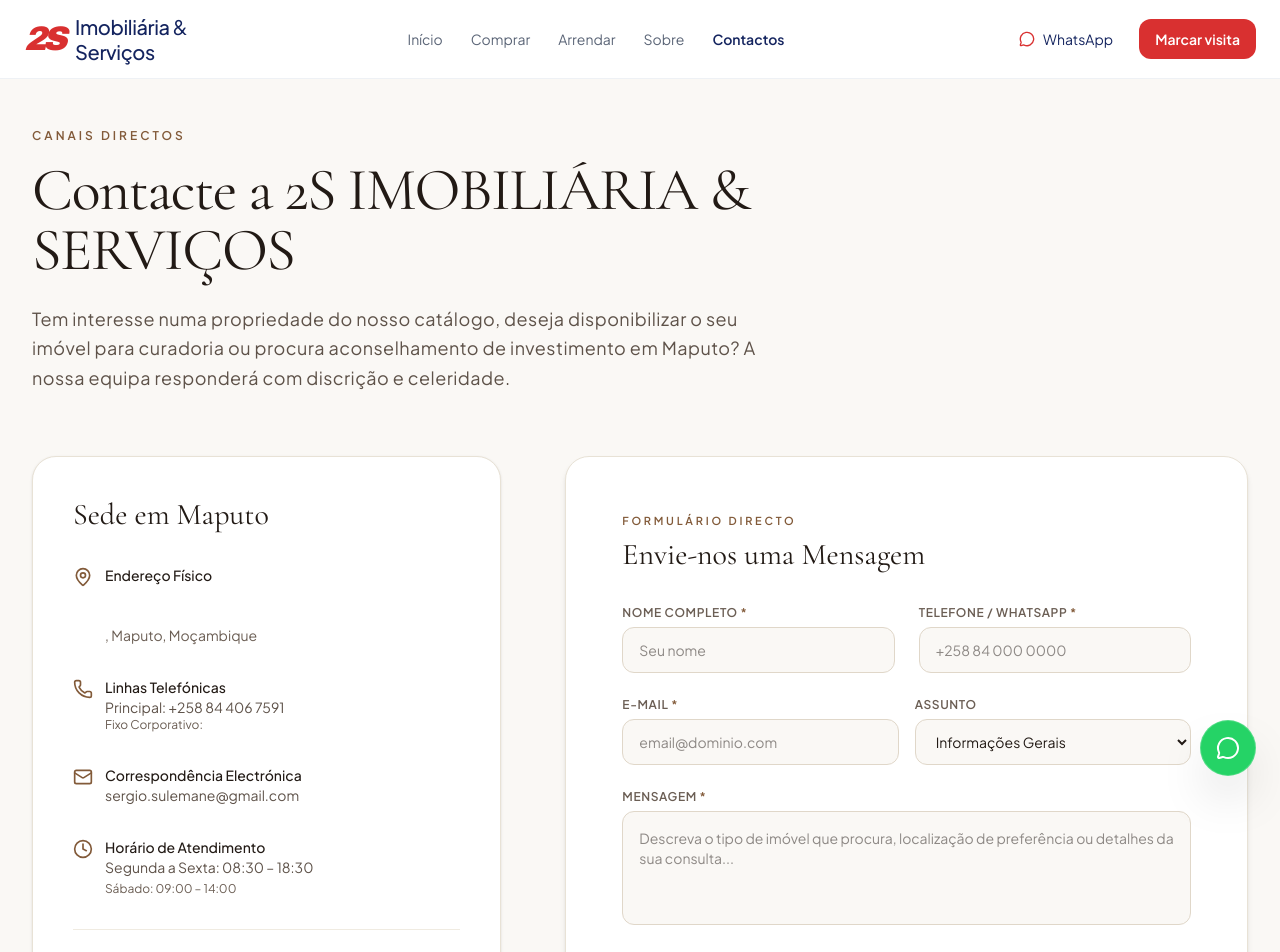
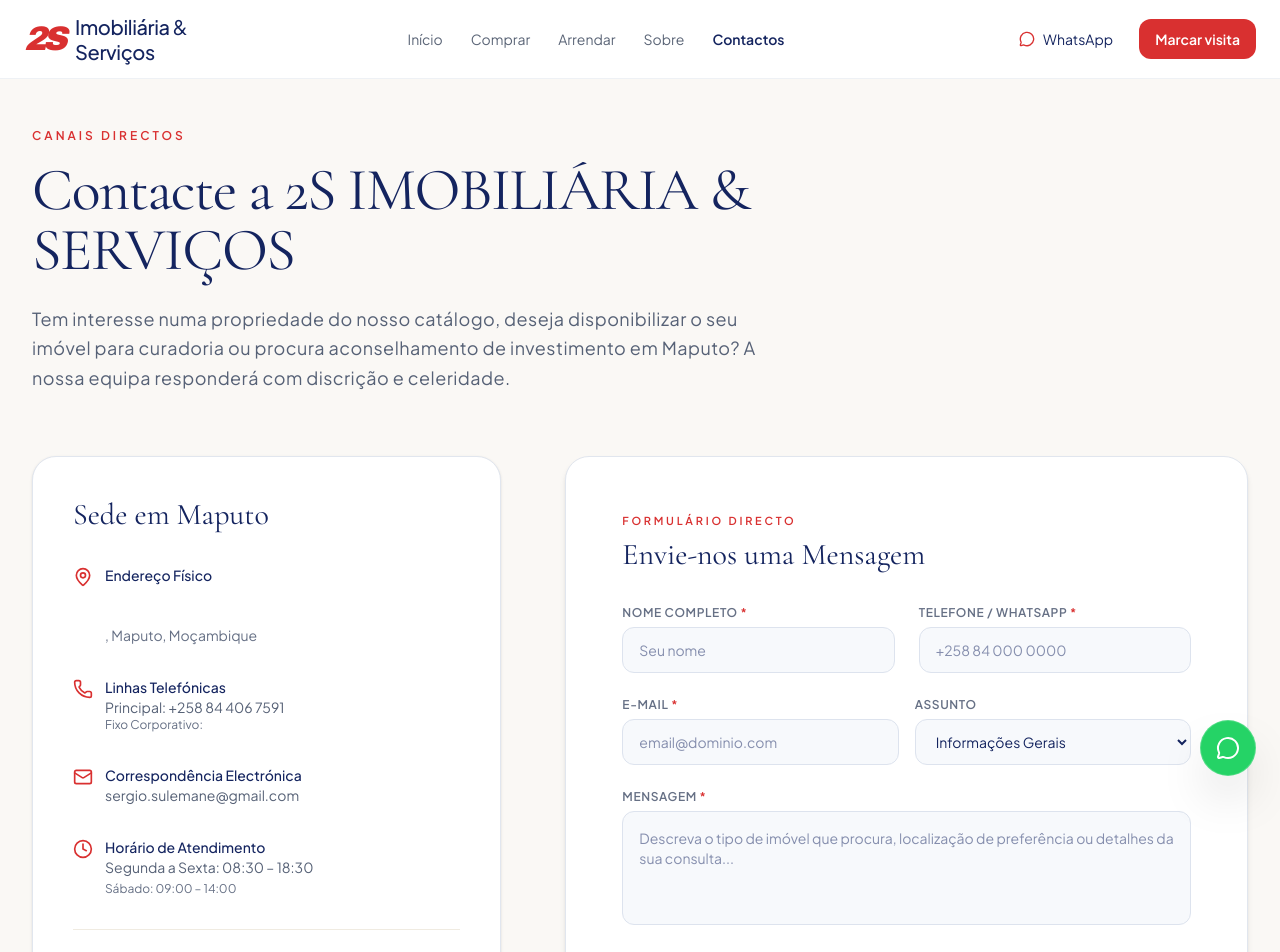
Before and after one commit to yunildothovela29-cloud/AUREA1, a React (Vite) app: page /contactos in a window 1280 px wide. Shown: the top 952 px of the page. Built offline with nearby package versions, Linux system fonts and the light colour scheme.

Commit message:
Apply 2S brand styling and copy

```diff
--- a/src/pages/ContactPage.tsx
+++ b/src/pages/ContactPage.tsx
@@ -47,16 +47,16 @@
   };
 
   return (
-    <div className="pt-32 pb-32 max-w-7xl mx-auto px-4 sm:px-6 lg:px-8 text-[#261B14]">
+    <div className="pt-32 pb-32 max-w-7xl mx-auto px-4 sm:px-6 lg:px-8 text-[#14245F]">
       {/* Header */}
       <div className="max-w-3xl mb-16">
-        <span className="text-xs uppercase tracking-[0.25em] text-[#825A39] font-semibold block mb-4">
+        <span className="text-xs uppercase tracking-[0.25em] text-[#D93030] font-semibold block mb-4">
           Canais Directos
         </span>
-        <h1 className="font-serif text-4xl sm:text-5xl lg:text-6xl text-[#221A15] font-normal tracking-tight mb-6">
+        <h1 className="font-serif text-4xl sm:text-5xl lg:text-6xl text-[#14245F] font-normal tracking-tight mb-6">
           Contacte a {BRAND_CONFIG.name}
         </h1>
-        <p className="text-base sm:text-lg text-[#5E5249] leading-relaxed tracking-wide">
+        <p className="text-base sm:text-lg text-[#566176] leading-relaxed tracking-wide">
           Tem interesse numa propriedade do nosso catálogo, deseja disponibilizar o seu imóvel para curadoria ou procura aconselhamento de investimento em Maputo? A nossa equipa responderá com discrição e celeridade.
         </p>
       </div>
@@ -65,59 +65,59 @@
         {/* Left Column: Coordinates, WhatsApp and Architectural Visual */}
         <div className="lg:col-span-5 space-y-10">
           {/* Office Information Card */}
-          <div className="bg-white rounded-3xl border border-[#E8E2D6] p-10 shadow-sm space-y-8">
-            <h3 className="font-serif text-3xl text-[#221A15] font-normal">
+          <div className="bg-white rounded-3xl border border-[#E1E6EE] p-10 shadow-sm space-y-8">
+            <h3 className="font-serif text-3xl text-[#14245F] font-normal">
               Sede em Maputo
             </h3>
 
-            <div className="space-y-6 text-sm text-[#5E5249]">
+            <div className="space-y-6 text-sm text-[#566176]">
               <div className="flex items-start gap-3">
-                <MapPin className="w-5 h-5 text-[#825A39] shrink-0 mt-0.5" />
+                <MapPin className="w-5 h-5 text-[#D93030] shrink-0 mt-0.5" />
                 <div>
-                  <strong className="text-[#221A15] block font-medium">Endereço Físico</strong>
+                  <strong className="text-[#14245F] block font-medium">Endereço Físico</strong>
                   <span>{BRAND_CONFIG.location.street}</span>
                   <br />
                   <span>{BRAND_CONFIG.location.building}</span>
                   <br />
-                  <span className="text-[#6B5E54]">{BRAND_CONFIG.location.neighborhood}, {BRAND_CONFIG.location.city}, {BRAND_CONFIG.location.country}</span>
+                  <span className="text-[#667085]">{BRAND_CONFIG.location.neighborhood}, {BRAND_CONFIG.location.city}, {BRAND_CONFIG.location.country}</span>
                 </div>
               </div>
 
               <div className="flex items-start gap-3 pt-2">
-                <Phone className="w-5 h-5 text-[#825A39] shrink-0 mt-0.5" />
+                <Phone className="w-5 h-5 text-[#D93030] shrink-0 mt-0.5" />
                 <div>
-                  <strong className="text-[#221A15] block font-medium">Linhas Telefónicas</strong>
-                  <a href={`tel:${BRAND_CONFIG.phone}`} className="hover:text-[#825A39] block transition-colors">
+                  <strong className="text-[#14245F] block font-medium">Linhas Telefónicas</strong>
+                  <a href={`tel:${BRAND_CONFIG.phone}`} className="hover:text-[#D93030] block transition-colors">
                     Principal: {BRAND_CONFIG.phoneDisplay}
                   </a>
-                  <a href={`tel:${BRAND_CONFIG.secondaryPhone}`} className="text-xs text-[#6B5E54] hover:text-[#221A15] block transition-colors">
+                  <a href={`tel:${BRAND_CONFIG.secondaryPhone}`} className="text-xs text-[#667085] hover:text-[#14245F] block transition-colors">
                     Fixo Corporativo: {BRAND_CONFIG.secondaryPhone}
                   </a>
                 </div>
               </div>
 
               <div className="flex items-start gap-3 pt-2">
-                <Mail className="w-5 h-5 text-[#825A39] shrink-0 mt-0.5" />
+                <Mail className="w-5 h-5 text-[#D93030] shrink-0 mt-0.5" />
                 <div>
-                  <strong className="text-[#221A15] block font-medium">Correspondência Electrónica</strong>
-                  <a href={`mailto:${BRAND_CONFIG.email}`} className="hover:text-[#825A39] block transition-colors">
+                  <strong className="text-[#14245F] block font-medium">Correspondência Electrónica</strong>
+                  <a href={`mailto:${BRAND_CONFIG.email}`} className="hover:text-[#D93030] block transition-colors">
                     {BRAND_CONFIG.email}
                   </a>
-                  <a href={`mailto:${BRAND_CONFIG.salesEmail}`} className="text-xs text-[#6B5E54] hover:text-[#221A15] block transition-colors">
+                  <a href={`mailto:${BRAND_CONFIG.salesEmail}`} className="text-xs text-[#667085] hover:text-[#14245F] block transition-colors">
                     {BRAND_CONFIG.salesEmail}
                   </a>
                 </div>
               </div>
 
               <div className="flex items-start gap-3 pt-2">
-                <Clock className="w-5 h-5 text-[#825A39] shrink-0 mt-0.5" />
+                <Clock className="w-5 h-5 text-[#D93030] shrink-0 mt-0.5" />
                 <div>
-                  <strong className="text-[#221A15] block font-medium">Horário de Atendimento</strong>
+                  <strong className="text-[#14245F] block font-medium">Horário de Atendimento</strong>
                   <span>{BRAND_CONFIG.officeHours.weekdays}</span>
                   <br />
-                  <span className="text-xs text-[#6B5E54]">{BRAND_CONFIG.officeHours.saturdays}</span>
+                  <span className="text-xs text-[#667085]">{BRAND_CONFIG.officeHours.saturdays}</span>
                   <br />
-                  <span className="text-xs text-[#6B5E54]">{BRAND_CONFIG.officeHours.sundays}</span>
+                  <span className="text-xs text-[#667085]">{BRAND_CONFIG.officeHours.sundays}</span>
                 </div>
               </div>
             </div>
@@ -128,7 +128,7 @@
                 href={getWhatsAppUrl()}
                 target="_blank"
                 rel="noopener noreferrer"
-                className="w-full flex items-center justify-center gap-3 py-4 px-4 rounded-2xl bg-[#FAF8F5] hover:bg-[#F2ECE1] border border-[#E0D7C9] text-[#221A15] text-[11px] uppercase tracking-widest font-semibold transition-all shadow-sm"
+                className="w-full flex items-center justify-center gap-3 py-4 px-4 rounded-2xl bg-[#F7F9FC] hover:bg-[#F1F4F8] border border-[#DDE3EE] text-[#14245F] text-[11px] uppercase tracking-widest font-semibold transition-all shadow-sm"
               >
                 <MessageCircle className="w-5 h-5 text-[#25D366]" />
                 <span>Conversar no WhatsApp</span>
@@ -137,14 +137,14 @@
           </div>
 
           {/* Architecture Office Visual */}
-          <div className="rounded-2xl overflow-hidden border border-[#E8E2D6] shadow-sm relative aspect-16/9">
+          <div className="rounded-2xl overflow-hidden border border-[#E1E6EE] shadow-sm relative aspect-16/9">
             <img
               src="https://images.unsplash.com/photo-1497366216548-37526070297c?auto=format&fit=crop&w=1000&q=80"
-              alt="Escritório da Aurea Properties em Maputo"
+              alt="Escritório da 2S Imobiliária & Serviços em Maputo"
               className="w-full h-full object-cover"
             />
             <div className="absolute inset-0 bg-gradient-to-t from-black/60 to-transparent flex items-end p-4">
-              <span className="text-[#FAF8F5] text-xs font-mono tracking-wider">
+              <span className="text-[#F7F9FC] text-xs font-mono tracking-wider">
                 Polana Corporate Center • Maputo
               </span>
             </div>
@@ -153,22 +153,22 @@
 
         {/* Right Column: Contact Form */}
         <div className="lg:col-span-7">
-          <div className="bg-white rounded-3xl border border-[#E8E2D6] p-10 sm:p-14 shadow-md">
+          <div className="bg-white rounded-3xl border border-[#E1E6EE] p-10 sm:p-14 shadow-md">
             {submitted ? (
               <div className="text-center py-16 space-y-6 animate-in fade-in zoom-in-95 duration-300">
-                <div className="w-20 h-20 rounded-full bg-[#EDF6EE] text-[#2C6B38] border border-[#C6E2C9] flex items-center justify-center mx-auto">
+                <div className="w-20 h-20 rounded-full bg-[#ECFDF3] text-[#2C6B38] border border-[#C6E2C9] flex items-center justify-center mx-auto">
                   <CheckCircle2 className="w-10 h-10" />
                 </div>
-                <h3 className="font-serif text-3xl text-[#221A15] font-normal">
+                <h3 className="font-serif text-3xl text-[#14245F] font-normal">
                   Mensagem enviada com sucesso!
                 </h3>
-                <p className="text-base text-[#5E5249] max-w-md mx-auto leading-relaxed tracking-wide">
+                <p className="text-base text-[#566176] max-w-md mx-auto leading-relaxed tracking-wide">
                   Agradecemos o seu contacto. A nossa equipa de consultores seniores responderá à sua mensagem com brevidade.
                 </p>
                 <button
                   type="button"
                   onClick={() => setSubmitted(false)}
-                  className="mt-8 px-8 py-3.5 rounded-full bg-[#3E2819] text-[#FAF8F5] text-xs uppercase tracking-widest font-semibold hover:bg-[#26180E] transition-colors cursor-pointer shadow-sm"
+                  className="mt-8 px-8 py-3.5 rounded-full bg-[#14245F] text-[#F7F9FC] text-xs uppercase tracking-widest font-semibold hover:bg-[#26180E] transition-colors cursor-pointer shadow-sm"
                 >
                   Enviar outra mensagem
                 </button>
@@ -176,18 +176,18 @@
             ) : (
               <form onSubmit={handleSubmit} className="space-y-6">
                 <div className="mb-8">
-                  <span className="text-[11px] uppercase tracking-[0.25em] text-[#825A39] font-semibold block mb-2">
+                  <span className="text-[11px] uppercase tracking-[0.25em] text-[#D93030] font-semibold block mb-2">
                     Formulário Directo
                   </span>
-                  <h3 className="font-serif text-3xl text-[#221A15] font-normal mb-2">
+                  <h3 className="font-serif text-3xl text-[#14245F] font-normal mb-2">
                     Envie-nos uma Mensagem
                   </h3>
                 </div>
 
                 <div className="grid grid-cols-1 sm:grid-cols-2 gap-6">
                   <div>
-                    <label className="block text-xs font-semibold uppercase tracking-wider text-[#6B5E54] mb-1.5">
-                      Nome Completo <span className="text-[#825A39]">*</span>
+                    <label className="block text-xs font-semibold uppercase tracking-wider text-[#667085] mb-1.5">
+                      Nome Completo <span className="text-[#D93030]">*</span>
                     </label>
                     <input
                       type="text"
@@ -197,16 +197,16 @@
                         if (errors.name) setErrors((prev) => ({ ...prev, name: '' }));
                       }}
                       placeholder="Seu nome"
-                      className={`w-full py-3 px-4 bg-[#FAF8F5] border rounded-xl text-xs sm:text-sm text-[#221A15] focus:outline-hidden focus:border-[#825A39] ${
-                        errors.name ? 'border-red-400' : 'border-[#E0D7C9]'
+                      className={`w-full py-3 px-4 bg-[#F7F9FC] border rounded-xl text-xs sm:text-sm text-[#14245F] focus:outline-hidden focus:border-[#D93030] ${
+                        errors.name ? 'border-red-400' : 'border-[#DDE3EE]'
                       }`}
                     />
                     {errors.name && <p className="mt-1 text-xs text-red-500">{errors.name}</p>}
                   </div>
 
                   <div>
-                    <label className="block text-xs font-semibold uppercase tracking-wider text-[#6B5E54] mb-1.5">
-                      Telefone / WhatsApp <span className="text-[#825A39]">*</span>
+                    <label className="block text-xs font-semibold uppercase tracking-wider text-[#667085] mb-1.5">
+                      Telefone / WhatsApp <span className="text-[#D93030]">*</span>
                     </label>
                     <input
                       type="tel"
@@ -216,8 +216,8 @@
                         if (errors.phone) setErrors((prev) => ({ ...prev, phone: '' }));
                       }}
                       placeholder="+258 84 000 0000"
-                      className={`w-full py-3 px-4 bg-[#FAF8F5] border rounded-xl text-xs sm:text-sm text-[#221A15] focus:outline-hidden focus:border-[#825A39] ${
-                        errors.phone ? 'border-red-400' : 'border-[#E0D7C9]'
+                      className={`w-full py-3 px-4 bg-[#F7F9FC] border rounded-xl text-xs sm:text-sm text-[#14245F] focus:outline-hidden focus:border-[#D93030] ${
+                        errors.phone ? 'border-red-400' : 'border-[#DDE3EE]'
                       }`}
                     />
                     {errors.phone && <p className="mt-1 text-xs text-red-500">{errors.phone}</p>}
@@ -226,8 +226,8 @@
 
                 <div className="grid grid-cols-1 sm:grid-cols-2 gap-4">
                   <div>
-                    <label className="block text-xs font-semibold uppercase tracking-wider text-[#6B5E54] mb-1.5">
-                      E-mail <span className="text-[#825A39]">*</span>
+                    <label className="block text-xs font-semibold uppercase tracking-wider text-[#667085] mb-1.5">
+                      E-mail <span className="text-[#D93030]">*</span>
                     </label>
                     <input
                       type="email"
@@ -237,21 +237,21 @@
                         if (errors.email) setErrors((prev) => ({ ...prev, email: '' }));
                       }}
                       placeholder="email@dominio.com"
-                      className={`w-full py-3 px-4 bg-[#FAF8F5] border rounded-xl text-xs sm:text-sm text-[#221A15] focus:outline-hidden focus:border-[#825A39] ${
-                        errors.email ? 'border-red-400' : 'border-[#E0D7C9]'
+                      className={`w-full py-3 px-4 bg-[#F7F9FC] border rounded-xl text-xs sm:text-sm text-[#14245F] focus:outline-hidden focus:border-[#D93030] ${
+                        errors.email ? 'border-red-400' : 'border-[#DDE3EE]'
                       }`}
                     />
                     {errors.email && <p className="mt-1 text-xs text-red-500">{errors.email}</p>}
                   </div>
 
                   <div>
-                    <label className="block text-xs font-semibold uppercase tracking-wider text-[#6B5E54] mb-1.5">
+                    <label className="block text-xs font-semibold uppercase tracking-wider text-[#667085] mb-1.5">
                       Assunto
                     </label>
                     <select
                       value={subject}
                       onChange={(e) => setSubject(e.target.value)}
-                      className="w-full py-3 px-4 bg-[#FAF8F5] border border-[#E0D7C9] rounded-xl text-xs sm:text-sm text-[#221A15] focus:outline-hidden focus:border-[#825A39] cursor-pointer"
+                      className="w-full py-3 px-4 bg-[#F7F9FC] border border-[#DDE3EE] rounded-xl text-xs sm:text-sm text-[#14245F] focus:outline-hidden focus:border-[#D93030] cursor-pointer"
                     >
                       <option value="Informações Gerais">Informações Gerais</option>
                       <option value="Interesse em Comprar">Interesse em Comprar</option>
@@ -263,8 +263,8 @@
                 </div>
 
                 <div>
-                  <label className="block text-xs font-semibold uppercase tracking-wider text-[#6B5E54] mb-1.5">
-                    Mensagem <span className="text-[#825A39]">*</span>
+                  <label className="block text-xs font-semibold uppercase tracking-wider text-[#667085] mb-1.5">
+                    Mensagem <span className="text-[#D93030]">*</span>
                   </label>
                   <textarea
                     rows={4}
@@ -274,8 +274,8 @@
                       if (errors.message) setErrors((prev) => ({ ...prev, message: '' }));
                     }}
                     placeholder="Descreva o tipo de imóvel que procura, localização de preferência ou detalhes da sua consulta..."
-                    className={`w-full p-4 bg-[#FAF8F5] border rounded-xl text-xs sm:text-sm text-[#221A15] focus:outline-hidden focus:border-[#825A39] resize-none ${
-                      errors.message ? 'border-red-400' : 'border-[#E0D7C9]'
+                    className={`w-full p-4 bg-[#F7F9FC] border rounded-xl text-xs sm:text-sm text-[#14245F] focus:outline-hidden focus:border-[#D93030] resize-none ${
+                      errors.message ? 'border-red-400' : 'border-[#DDE3EE]'
                     }`}
                   />
                   {errors.message && <p className="mt-1 text-xs text-red-500">{errors.message}</p>}
@@ -285,7 +285,7 @@
                   <button
                     type="submit"
                     disabled={submitting}
-                    className="w-full py-3.5 px-6 rounded-full bg-[#3E2819] hover:bg-[#26180E] text-[#FAF8F5] text-xs uppercase tracking-widest font-semibold flex items-center justify-center gap-2 shadow-xs transition-all disabled:opacity-60 cursor-pointer"
+                    className="w-full py-3.5 px-6 rounded-full bg-[#14245F] hover:bg-[#26180E] text-[#F7F9FC] text-xs uppercase tracking-widest font-semibold flex items-center justify-center gap-2 shadow-xs transition-all disabled:opacity-60 cursor-pointer"
                   >
                     {submitting ? (
                       <>
```
